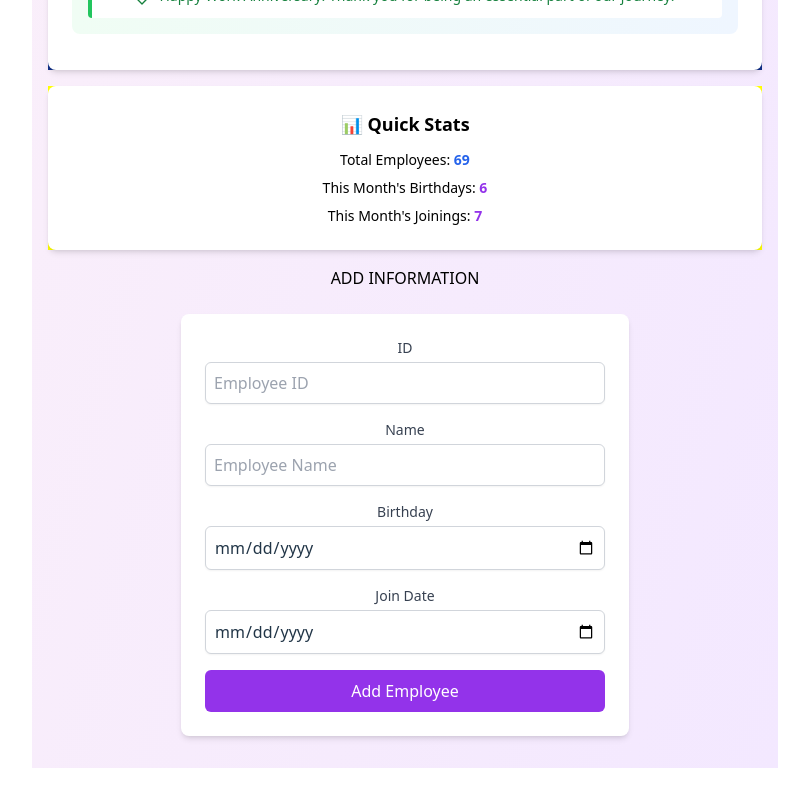
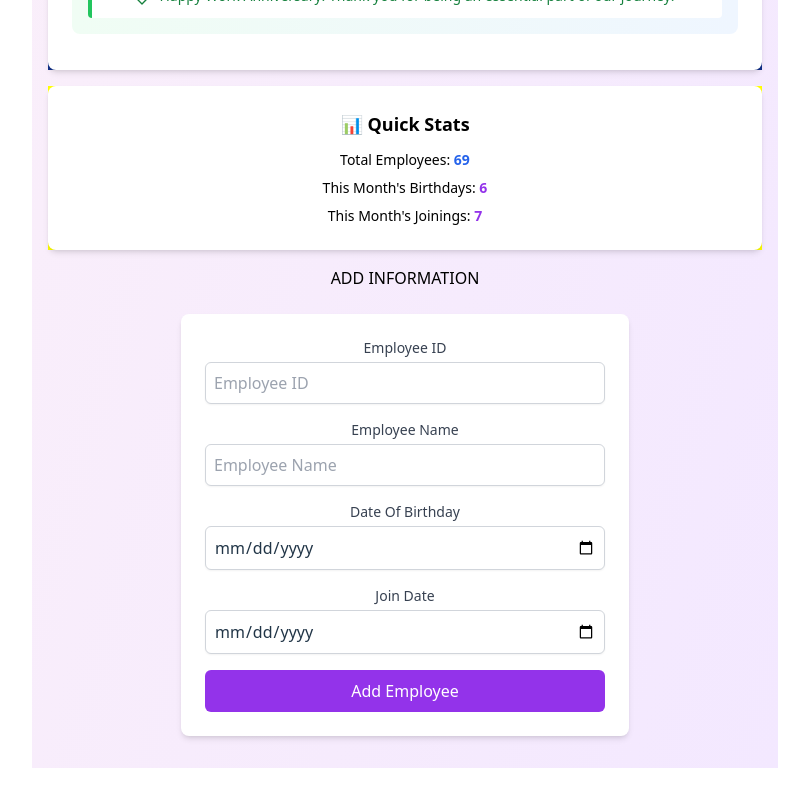
Before and after one commit to Bhuvaneshmaker/birthday_sep, a React (Vite) app: page / in a window 1280 px wide. Shown: the part 1901-2701 px from the top of the page, without its empty margins (235-1044 px from the left). Built offline with nearby package versions, Linux system fonts and the light colour scheme; no server answers.

Commit message:
Update AddEmpolyeeForm.jsx

```diff
--- a/src/components/AddEmpolyeeForm.jsx
+++ b/src/components/AddEmpolyeeForm.jsx
@@ -20,7 +20,7 @@ const AddEmployeeForm = ({ addEmployee, setAddEmployee, employees, setEmployees,
       <h3 className='text-center-xl text-black'>ADD INFORMATION</h3>
       <form onSubmit={handleAddEmployee} className="max-w-md mx-auto bg-white p-6 rounded-lg shadow-md mt-6">
         <div className="mb-4">
-          <label htmlFor="id" className="block text-sm font-medium text-gray-700">ID</label>
+          <label htmlFor="id" className="block text-sm font-medium text-gray-700">Employee ID</label>
           <input
             type="text"
             placeholder="Employee ID"
@@ -33,7 +33,7 @@ const AddEmployeeForm = ({ addEmployee, setAddEmployee, employees, setEmployees,
         </div>
 
         <div className="mb-4">
-          <label htmlFor="name" className="block text-sm font-medium text-gray-700">Name</label>
+          <label htmlFor="name" className="block text-sm font-medium text-gray-700">Employee Name</label>
           <input
             type="text"
             placeholder="Employee Name"
@@ -46,7 +46,7 @@ const AddEmployeeForm = ({ addEmployee, setAddEmployee, employees, setEmployees,
         </div>
 
         <div className="mb-4">
-          <label htmlFor="birthday" className="block text-sm font-medium text-gray-700">Birthday</label>
+          <label htmlFor="birthday" className="block text-sm font-medium text-gray-700">Date Of Birthday</label>
           <input
             type="date"
              placeholder="Employee Birthday"
```
